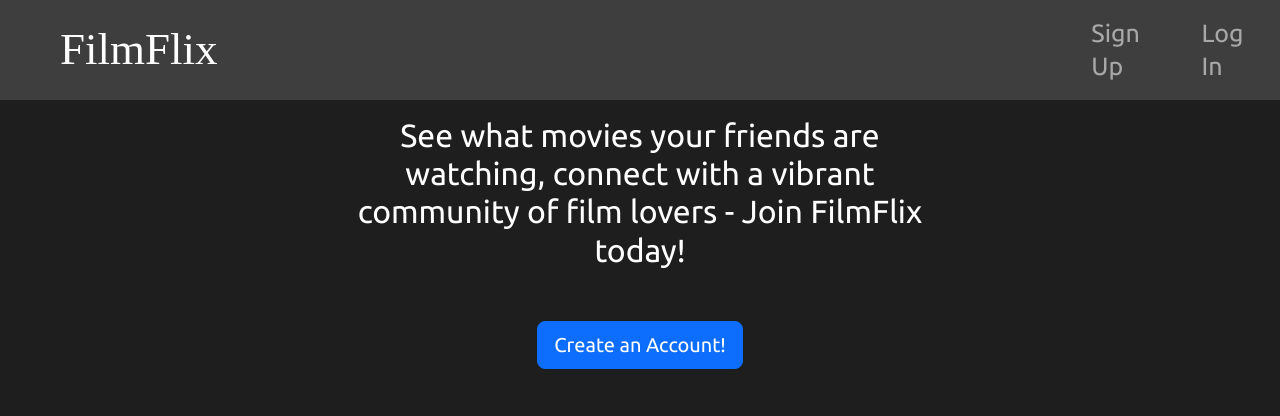
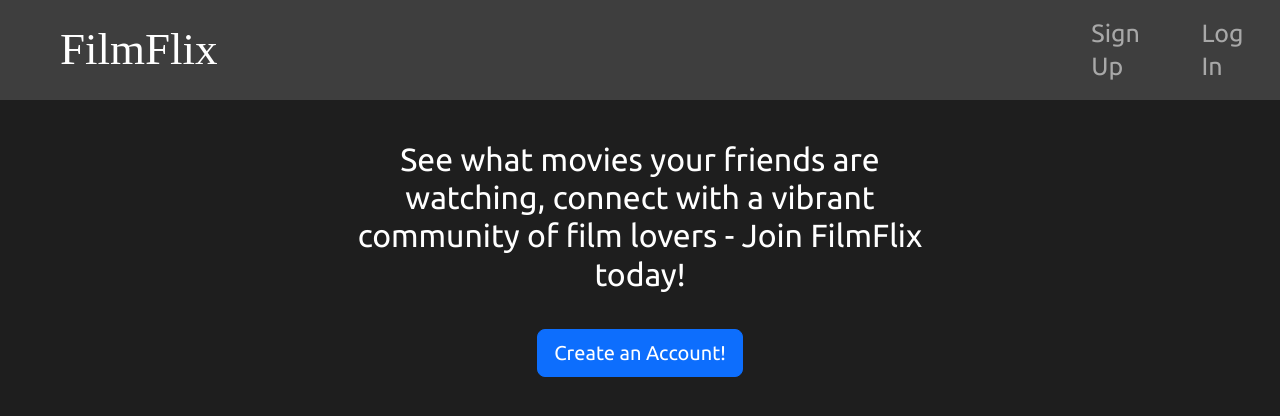
Before and after one commit to tahmid-23/FilmFlix, a React (Vite) app in the folder frontend/: page / in a window 1280 px wide. Shown: the top 416 px of the page. Built offline with nearby package versions, Linux system fonts and the light colour scheme; a web font is replaced by a local one.

Commit message:
Fixing landingPage feed

```diff
--- a/frontend/src/pages/LandingPage.tsx
+++ b/frontend/src/pages/LandingPage.tsx
@@ -14,14 +14,21 @@ export default function LandingPage() {
     <>
       <MainNav page="LandingPage" />
       <Stack style={{ alignItems: 'center', padding: '2vh 2vw' }} gap={1}>
-        <h2 style={{ color: 'white', textAlign: 'center', width: '50%' }}>
+        <h2
+          style={{
+            color: 'white',
+            textAlign: 'center',
+            width: '50%',
+            marginTop: '3vh'
+          }}
+        >
           See what movies your friends are watching, connect with a vibrant
           community of film lovers - Join FilmFlix today!
         </h2>
         <Button
           variant="primary"
           size="lg"
-          style={{ marginTop: '5vh' }}
+          style={{ marginTop: '3vh' }}
           onClick={() => loginWithRedirect()}
         >
           Create an Account!
```
